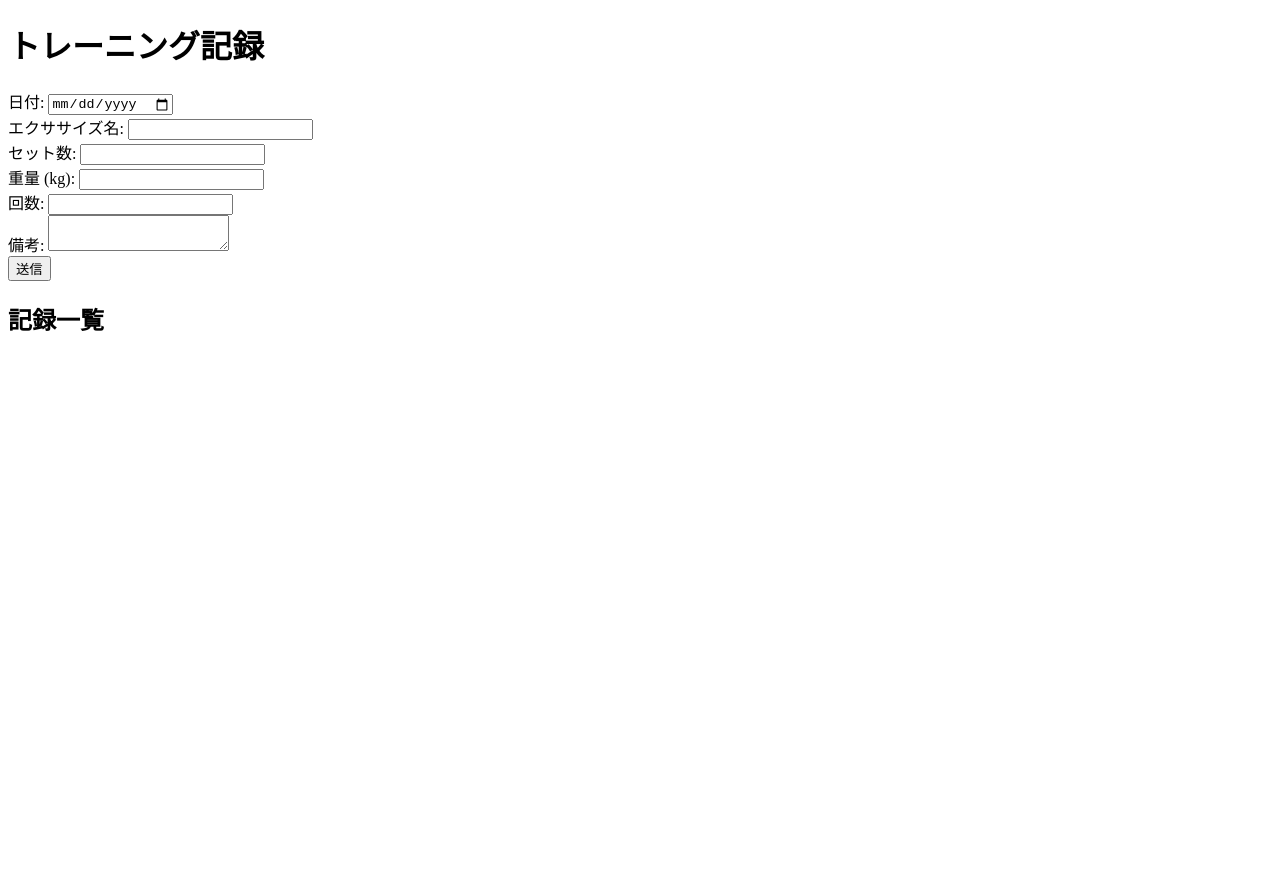
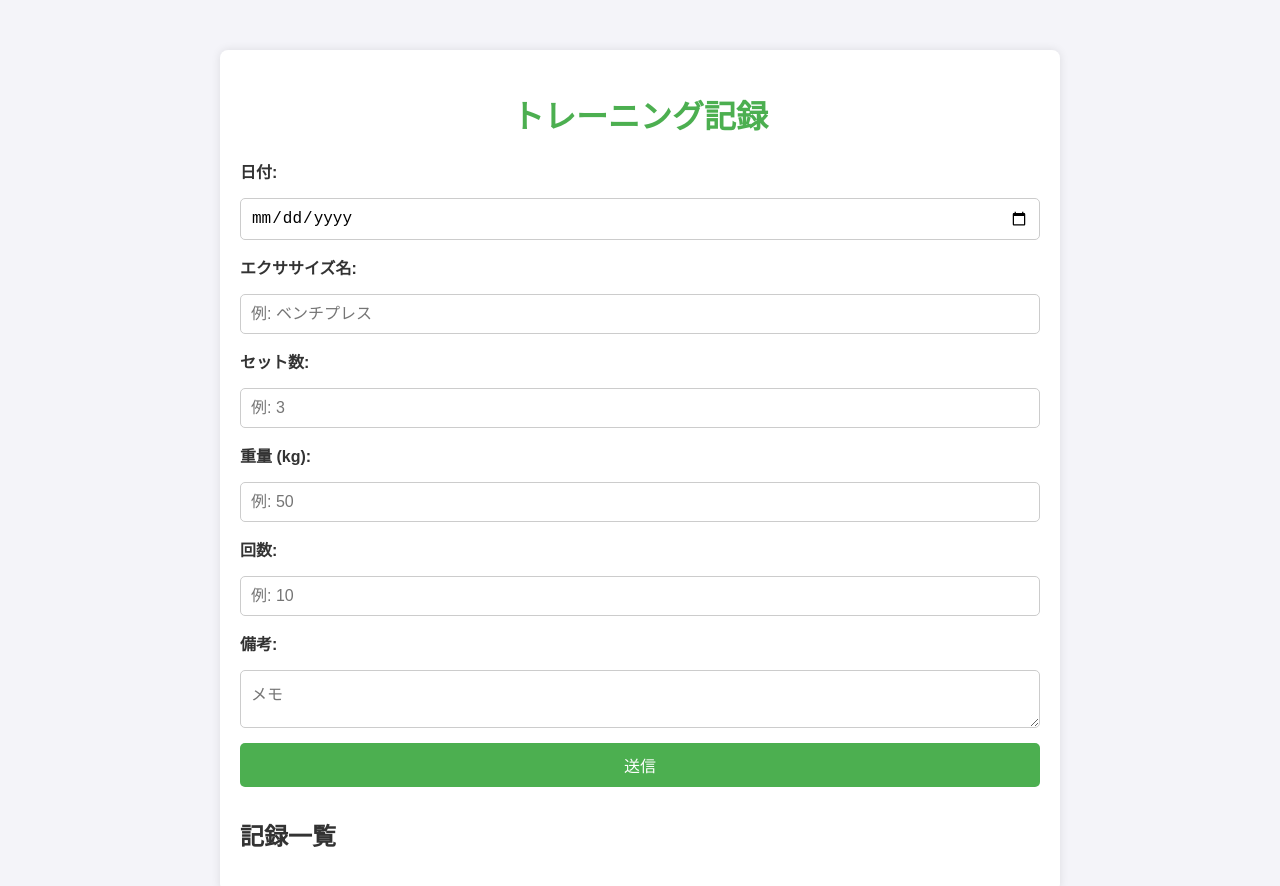
Before and after one commit to sakafuhbx/fit.log, a plain HTML site: page index.html in a window 1280 px wide. Before the commit the page ends 800 px from the top, so only its background shows below. Drawn offline with Linux system fonts and the light colour scheme.

Commit message:
Update index.html

```diff
--- a/index.html
+++ b/index.html
@@ -4,33 +4,98 @@
     <meta charset="UTF-8">
     <meta name="viewport" content="width=device-width, initial-scale=1.0">
     <title>トレーニング記録</title>
+    <style>
+        body {
+            font-family: Arial, sans-serif;
+            margin: 0;
+            padding: 0;
+            background-color: #f4f4f9;
+            color: #333;
+        }
+        .container {
+            max-width: 800px;
+            margin: 50px auto;
+            padding: 20px;
+            background-color: #fff;
+            box-shadow: 0 0 10px rgba(0, 0, 0, 0.1);
+            border-radius: 8px;
+        }
+        h1 {
+            text-align: center;
+            color: #4CAF50;
+        }
+        form {
+            display: flex;
+            flex-direction: column;
+            gap: 15px;
+        }
+        label {
+            font-weight: bold;
+        }
+        input, textarea, button {
+            padding: 10px;
+            font-size: 16px;
+            border-radius: 5px;
+            border: 1px solid #ccc;
+        }
+        input:focus, textarea:focus {
+            border-color: #4CAF50;
+            outline: none;
+        }
+        button {
+            background-color: #4CAF50;
+            color: white;
+            border: none;
+            cursor: pointer;
+            transition: background-color 0.3s;
+        }
+        button:hover {
+            background-color: #45a049;
+        }
+        #records {
+            margin-top: 30px;
+        }
+        ul {
+            list-style-type: none;
+            padding: 0;
+        }
+        li {
+            background-color: #f9f9f9;
+            margin: 10px 0;
+            padding: 10px;
+            border-left: 5px solid #4CAF50;
+            border-radius: 5px;
+        }
+    </style>
 </head>
 <body>
+    <div class="container">
         <h1>トレーニング記録</h1>
         <form id="training-form">
             <label for="date">日付:</label>
-        <input type="date" id="date" name="date" required><br>
+            <input type="date" id="date" name="date" required>
 
             <label for="exercise">エクササイズ名:</label>
-        <input type="text" id="exercise" name="exercise" required><br>
+            <input type="text" id="exercise" name="exercise" placeholder="例: ベンチプレス" required>
 
             <label for="sets">セット数:</label>
-        <input type="number" id="sets" name="sets" required><br>
+            <input type="number" id="sets" name="sets" placeholder="例: 3" required>
 
             <label for="weight">重量 (kg):</label>
-        <input type="number" id="weight" name="weight" required><br>
+            <input type="number" id="weight" name="weight" placeholder="例: 50" required>
 
             <label for="reps">回数:</label>
-        <input type="number" id="reps" name="reps" required><br>
+            <input type="number" id="reps" name="reps" placeholder="例: 10" required>
 
             <label for="notes">備考:</label>
-        <textarea id="notes" name="notes"></textarea><br>
+            <textarea id="notes" name="notes" placeholder="メモ"></textarea>
 
             <button type="submit">送信</button>
         </form>
         <div id="records">
             <h2>記録一覧</h2>
             <ul id="records-list"></ul>
+        </div>
     </div>
     <script>
         document.getElementById('training-form').addEventListener('submit', function(event) {
```
Lines whose indentation alone changed are shown as unchanged.
